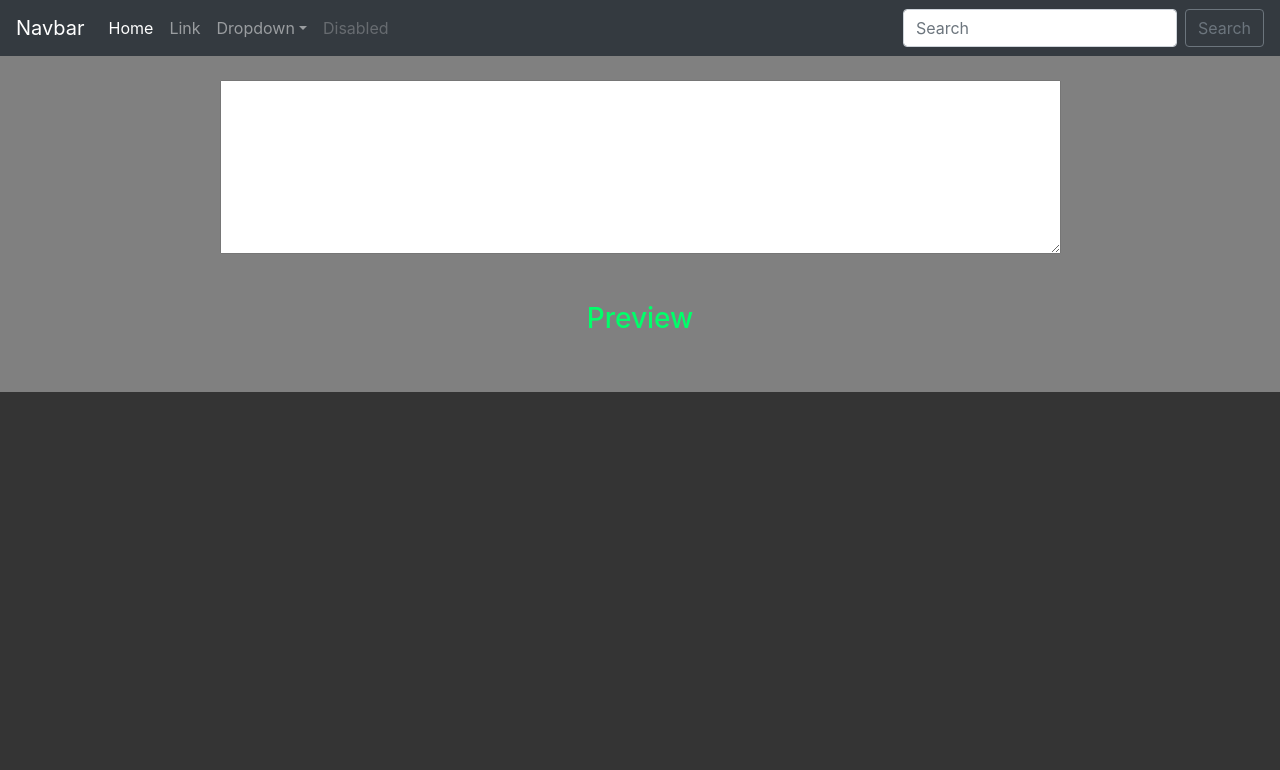
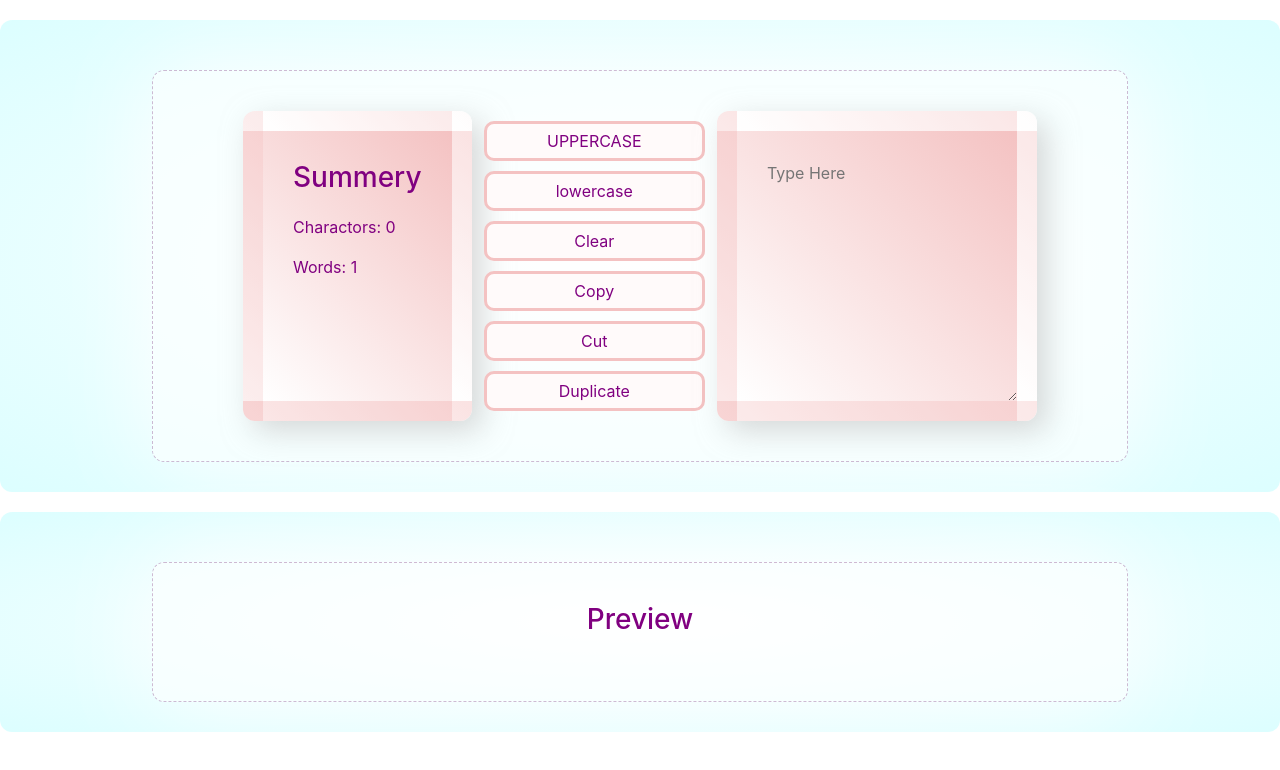
Before and after one commit to grootacademy/groot-class-learnings, a React (Create React App) app in the folder React/text-menu/: page / in a window 1280 px wide. Shown: the top 770 px of the page. Built offline with nearby package versions, Linux system fonts and the light colour scheme.

Commit message:
text functionality

```diff
--- a/React/text-menu/src/App.css
+++ b/React/text-menu/src/App.css
@@ -1,8 +1,75 @@
-body{
-    background-color: rgb(52, 52, 52);
-    color: white;
+/* *{
+    border: 1px solid;
+} */
+
+body {
+    color: purple;
 }
 
-.this_is{
-    color: rgb(0, 255, 106) !important;
+
+textarea {
+    border: none;
 }
+
+textarea:focus-visible{
+    outline: none;
+}
+
+.sec1 {
+    width: 80%;
+    display: flex;
+    justify-content: space-between;
+    padding: 40px 90px;
+    margin: auto;
+    margin-top: 20px;
+    border-radius: 12px;
+    background-color: rgba(255, 255, 255, 0.626);
+    border: 1px dashed rgba(92, 0, 92, 0.272);
+    box-shadow: 0 0 100px white;
+}
+
+.box {
+    padding: 30px;
+    border-radius: 12px;
+
+}
+
+.box h3 {
+    margin-bottom: 20px;
+}
+
+.center_box {
+    padding: 10px;
+    display: flex;
+    flex-direction: column;
+    gap: 10px;
+}
+
+.center_box button {
+    /* background: linear-gradient(45deg, #2ad73c, #0b7015); */
+    padding: 5px 60px;
+    border-radius: 10px;
+    border: 3px solid #f4c2c2;
+    background-color: #fffafa;
+    color: purple;
+}
+
+.sec2 {
+    flex-direction: column;
+    align-items: center;
+}
+
+.back_color {
+    background: linear-gradient(45deg, #ffffff, #f4c2c2);
+    box-shadow: 10px 10px 30px rgba(189, 189, 189, 0.591);
+    border: 20px solid rgba(255, 255, 255, 0.247);
+}
+
+.outer{
+    width: 100%;
+    margin: auto;
+    background: radial-gradient(white, #dcfeff);
+    border-radius: 12px;
+    padding: 30px;
+    margin-top: 20px;
+}
--- a/React/text-menu/src/App.js
+++ b/React/text-menu/src/App.js
@@ -5,7 +5,7 @@ import TextMenu from './components/TextMenu';
 function App() {
   return (
     <>
-      <Navbar/>
+      {/* <Navbar/> */}
       <TextMenu/>
     </>
 
--- a/React/text-menu/src/components/Navbar.js
+++ b/React/text-menu/src/components/Navbar.js
@@ -3,7 +3,7 @@ function Navbar() {
 
     return (
         <>
-            <nav className="navbar navbar-expand-lg navbar-dark bg-dark">
+            <nav className="navbar navbar-expand-lg navbar-light bg-light">
                 <a className="navbar-brand" href="#">Navbar</a>
                 <button className="navbar-toggler" type="button" data-toggle="collapse" data-target="#navbarSupportedContent" aria-controls="navbarSupportedContent" aria-expanded="false" aria-label="Toggle navigation">
                     <span className="navbar-toggler-icon"></span>
--- a/React/text-menu/src/components/TextMenu.js
+++ b/React/text-menu/src/components/TextMenu.js
@@ -2,53 +2,66 @@ import { useState } from 'react'
 
 function TextMenu() {
 
-    // let a = "tapan";
-    // let b = "mohan"
+    const [text, setText] = useState("");
 
-    // const [c, setc] = useState("sharma");
-
-    // function clickHandle() {
-    //     a = "is";
-    //     setc("mishra")
-    //     console.log(a)
-    // }
-
-    // Over
-
-    const [num, setNum] = useState(0);
-
-    function increase() {
-        setNum(num + 1);
+    function handleText(e) {
+        setText(e.target.value);
     }
 
-    function decrease() {
-        setNum(num - 1);
+    function toUpperCase() {
+        setText(text.toUpperCase());
     }
 
-    function refresh() {
-        window.location.reload();
+    function toLowerCase() {
+        setText(text.toLowerCase());
     }
 
-    const [mytext, setMytext] = useState("");
-
-    function handleText(e) {
-        setMytext(e.target.value);
+    function doClear() {
+        setText("");
     }
 
+    function doCopy() {
+        navigator.clipboard.writeText(text);
+    }
+
+    function doCut() {
+        navigator.clipboard.writeText(text);
+        setText("");
+    }
+
+    function doDuplicate() {
+        setText(text + text);
+    }
 
     return (
 
         <>
-            <section className='d-flex align-items-center flex-column p-4' style={{background:"gray"}}>
+            <div className='outer'>
+                <section className='sec1'>
+                    <div className='box back_color'>
+                        <h3>Summery</h3>
+                        <p>Charactors: {text.length}</p>
+                        <p>Words: {text.split(" ").length}</p>
+                    </div>
+                    <div className='center_box'>
+                        <button onClick={toUpperCase}>UPPERCASE</button>
+                        <button onClick={toLowerCase}>lowercase</button>
+                        <button onClick={doClear}>Clear</button>
+                        <button onClick={doCopy}>Copy</button>
+                        <button onClick={doCut}>Cut</button>
+                        <button onClick={doDuplicate}>Duplicate</button>
 
-              <textarea  cols="80" rows="7" onChange={handleText} value={mytext}></textarea>
+                    </div>
+                    <textarea className='box back_color' placeholder='Type Here' value={text} onChange={handleText} />
+                </section>
+            </div>
 
-                <h3 className='text-dark mt-5 this_is'>Preview</h3>
-                <p>{mytext}</p>
-
-                <h2>{mytext}</h2>
-
-            </section>
+            <div className='outer'>
+                <section className='sec1 sec2 '>
+                    <h3>Preview</h3>
+                    <p>{text}</p>
+                </section>
+            </div>
         </>
 
     )
```
